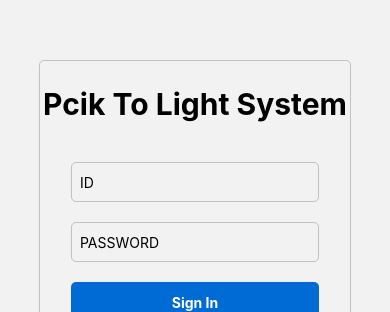
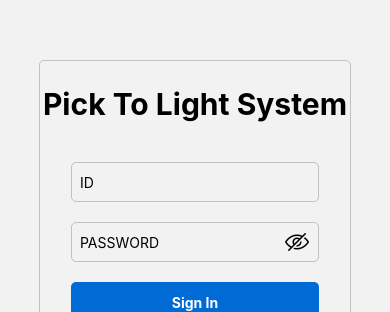
Before and after one commit to rijfe/PTLS, a React Native app: screen / in a window 390 px wide. Shown: the part 187-499 px from the top of the page. Built offline with nearby package versions, Linux system fonts and the light colour scheme.

Commit message:
Feat: 로그인시 비밀번호 숨기기 및 보기 기능, 주문서 modal 틀 잡기 - role에 따라 화면 구성 구현 필요

```diff
--- a/components/LoadinScreen.js
+++ b/components/LoadinScreen.js
@@ -18,7 +18,7 @@ function LoadingScreen() {
 
   const getItem = async () => {
     if (role === "MANAGER") {
-      await fetch("http://172.17.130.7:8080/user/manager/products", {
+      await fetch("http://10.20.72.30:8000/user/manager/products", {
         method: "GET",
         headers: {
           Authorization: "Bearer " + token,
@@ -33,6 +33,8 @@ function LoadingScreen() {
         .catch((err) => {
           console.log(err);
         });
+    } else {
+      setLoading(true);
     }
   };
 
--- a/components/OrderList.js
+++ b/components/OrderList.js
@@ -1,8 +1,17 @@
+import { useState } from "react";
 import { View, Text, StyleSheet, TouchableOpacity } from "react-native";
 
+import OrderModal from "./OrderModal";
+
 function OrderList({ name, product, amount, time }) {
+  const [visible, setVisible] = useState(false);
   return (
-    <TouchableOpacity style={styles.container}>
+    <TouchableOpacity
+      style={styles.container}
+      onPress={() => {
+        setVisible(!visible);
+      }}
+    >
       <View style={styles.nameBox}>
         <Text>{name}</Text>
       </View>
@@ -12,6 +21,7 @@ function OrderList({ name, product, amount, time }) {
       <View style={styles.timeAndamount}>
         <Text>{time}</Text>
       </View>
+      <OrderModal visible={visible} setVisible={setVisible} />
     </TouchableOpacity>
   );
 }
--- /dev/null
+++ b/components/OrderModal.js
@@ -0,0 +1,63 @@
+import { useState } from "react";
+import { View, Modal, Text, StyleSheet, TouchableOpacity, Alert } from "react-native";
+
+function OrderModal({ visible, setVisible }) {
+  const closeModal = () => {
+    setVisible(!visible);
+  };
+  return (
+    <Modal animationType="fade" visible={visible} transparent statusBarTranslucent>
+      <TouchableOpacity
+        style={styles.container}
+        onPress={() => {
+          closeModal();
+        }}
+      >
+        <View style={styles.modalBox}>
+          <View style={styles.closeBox}>
+            <TouchableOpacity
+              style={styles.closeBtn}
+              onPress={() => {
+                closeModal();
+              }}
+            >
+              <Text>X</Text>
+            </TouchableOpacity>
+          </View>
+        </View>
+      </TouchableOpacity>
+    </Modal>
+  );
+}
+
+export default OrderModal;
+
+const styles = StyleSheet.create({
+  container: {
+    flex: 1,
+    justifyContent: "center",
+    alignItems: "center",
+    backgroundColor: "rgba(0, 0, 0, 0.4)",
+  },
+  modalBox: {
+    width: "60%",
+    height: "30%",
+    backgroundColor: "white",
+    borderRadius: 8,
+    flexDirection: "column",
+  },
+  closeBox: {
+    width: "100%",
+    height: "8%",
+    display: "flex",
+    justifyContent: "center",
+    alignItems: "flex-end",
+  },
+  closeBtn: {
+    width: "10%",
+    height: "100%",
+    display: "flex",
+    justifyContent: "center",
+    alignItems: "center",
+  },
+});
--- a/page/CartPage.js
+++ b/page/CartPage.js
@@ -19,7 +19,7 @@ function CartPage() {
     sendOrder(order);
   };
   const sendOrder = async (order) => {
-    await fetch("http://172.17.130.7:8080/user/manager/order", {
+    await fetch("http://10.20.72.30:8000/user/manager/order", {
       method: "POST",
       headers: {
         "Content-Type": "application/json",
--- a/page/LoginPage.js
+++ b/page/LoginPage.js
@@ -1,5 +1,5 @@
 import { useState, createRef } from "react";
-import { View, StyleSheet, Text, TouchableOpacity, TextInput, Alert } from "react-native";
+import { View, StyleSheet, Text, TouchableOpacity, TextInput, Alert, Image } from "react-native";
 import { useRecoilState } from "recoil";
 import { setRole } from "../store/SetRole";
 import { setToken } from "../store/SetToken";
@@ -9,8 +9,11 @@ function LoginPage({ navigation }) {
   const [userPwd, setUserPwd] = useState("");
   const [idState, setIdState] = useState(true);
   const [pwdState, setPwdState] = useState(true);
+  const [visible, setVisible] = useState(true);
+
   const [type, setType] = useRecoilState(setRole);
   const [userToken, setUserToken] = useRecoilState(setToken);
+
   const pwdInputRef = createRef();
   const idInputRef = createRef();
   const btnRef = createRef();
@@ -33,7 +36,7 @@ function LoginPage({ navigation }) {
       pwdInputRef.current.clear();
       return;
     } else {
-      fetch("http://172.17.130.7:8080/user/login", {
+      fetch("http://10.20.72.30:8000/user/login", {
         method: "POST",
         headers: { "Content-Type": "application/json" },
         body: JSON.stringify({
@@ -45,11 +48,11 @@ function LoginPage({ navigation }) {
           reponse.json().then((re) => {
             setType(re.role);
             setUserToken(re.token);
-          });
             clear();
             setUserId("");
             setUserPwd("");
-          navigation.navigate("Main");
+            navigation.navigate("Main", { role: re.role });
+          });
         } else {
           Alert.alert("Something Problem.");
           return;
@@ -61,7 +64,7 @@ function LoginPage({ navigation }) {
   return (
     <View style={styles.container}>
       <View style={styles.box}>
-        <Text style={styles.title}>Pcik To Light System</Text>
+        <Text style={styles.title}>Pick To Light System</Text>
         <TextInput
           style={idState ? styles.input : [styles.input, { borderColor: "red" }]}
           id="Id"
@@ -73,8 +76,9 @@ function LoginPage({ navigation }) {
             setIdState(true);
           }}
         />
+        <View style={styles.pwdBox}>
           <TextInput
-          style={pwdState ? styles.input : [styles.input, { borderColor: "red" }]}
+            style={pwdState ? styles.pwdinput : [styles.pwdinput, { borderColor: "red" }]}
             id="Pwd"
             placeholder="  PASSWORD"
             ref={pwdInputRef}
@@ -83,7 +87,17 @@ function LoginPage({ navigation }) {
               setUserPwd(pwd);
               setPwdState(true);
             }}
+            secureTextEntry={visible}
           />
+          <TouchableOpacity
+            style={styles.eyeBtn}
+            onPress={() => {
+              setVisible(!visible);
+            }}
+          >
+            <Image source={visible ? require("../assets/hide.png") : require("../assets/show.png")} />
+          </TouchableOpacity>
+        </View>
         <TouchableOpacity
           style={styles.loginbtn}
           onPress={() => {
@@ -143,6 +157,13 @@ const styles = StyleSheet.create({
     borderRadius: 5,
     borderColor: "rgba(0,0,0,0.2)",
   },
+  pwdinput: {
+    width: "100%",
+    height: 40,
+    borderWidth: 1,
+    borderRadius: 5,
+    borderColor: "rgba(0,0,0,0.2)",
+  },
   loginbtn: {
     width: "80%",
     height: 40,
@@ -165,6 +186,16 @@ const styles = StyleSheet.create({
     flexDirection: "row",
     justifyContent: "flex-end",
   },
+  pwdBox: {
+    width: "80%",
+    height: 40,
+    marginBottom: 20,
+  },
+  eyeBtn: {
+    position: "absolute",
+    right: 10,
+    top: 8,
+  },
 });
 
 export const screenOptions = () => {
--- a/page/MainPage.js
+++ b/page/MainPage.js
@@ -25,7 +25,8 @@ function MainPage({ items }) {
 
 export default MainPage;
 
-export const mainHeaderOptions = ({ navigation }) => {
+export const mainHeaderOptions = ({ route, navigation }) => {
+  const { role } = route.params;
   return {
     title: "PTLS",
     headerBackVisible: false,
@@ -36,6 +37,7 @@ export const mainHeaderOptions = ({ navigation }) => {
     headerTitleAlign: "center",
     headerRight: () => (
       <HeaderButtons HeaderButtonComponent={CustomHeaderButton}>
+        {role === "MANAGER" ? (
           <Item
             title="logout"
             iconName={"ios-cart"}
@@ -43,6 +45,7 @@ export const mainHeaderOptions = ({ navigation }) => {
               navigation.navigate("Cart");
             }}
           />
+        ) : null}
         <Item
           title="logout"
           iconName={"ios-log-out"}
--- a/page/SignUpPage.js
+++ b/page/SignUpPage.js
@@ -1,5 +1,5 @@
 import { useState, createRef, useRef } from "react";
-import { View, Text, StyleSheet, TextInput, TouchableOpacity, Alert } from "react-native";
+import { View, Text, StyleSheet, TextInput, TouchableOpacity, Alert, Image } from "react-native";
 import { Picker } from "@react-native-picker/picker";
 
 function SignUpPage({ navigation }) {
@@ -10,6 +10,8 @@ function SignUpPage({ navigation }) {
   const [idState, setIdState] = useState(true);
   const [pwdState, setPwdState] = useState(true);
   const [pwdChekState, setPwdChekState] = useState(true);
+  const [visible, setVisible] = useState(true);
+
   const idRef = createRef();
   const pwdRef = createRef();
   const pwdChekRef = createRef();
@@ -40,7 +42,7 @@ function SignUpPage({ navigation }) {
       pwdChekRef.current.focus();
       return;
     } else {
-      fetch("http://172.17.130.7:8080/user/signup", {
+      fetch("http://10.20.72.30:8000/user/signup", {
         method: "POST",
         headers: { "Content-Type": "application/json" },
         body: JSON.stringify({
@@ -76,8 +78,9 @@ function SignUpPage({ navigation }) {
             setIdState(true);
           }}
         />
+        <View style={styles.pwdBox}>
           <TextInput
-          style={pwdState ? styles.input : [styles.input, { borderColor: "red" }]}
+            style={pwdState ? [styles.input, { width: "100%" }] : [styles.input, { borderColor: "red" }]}
             placeholder="  PASSWORD"
             ref={pwdRef}
             onSubmitEditing={() => pwdChekRef.current && pwdChekRef.current.focus()}
@@ -85,7 +88,17 @@ function SignUpPage({ navigation }) {
               setPwd(userPwd);
               setPwdState(true);
             }}
+            secureTextEntry={visible}
           />
+          <TouchableOpacity
+            style={styles.eyeBtn}
+            onPress={() => {
+              setVisible(!visible);
+            }}
+          >
+            <Image source={visible ? require("../assets/hide.png") : require("../assets/show.png")} />
+          </TouchableOpacity>
+        </View>
         <TextInput
           style={pwdChekState ? styles.input : [styles.input, { borderColor: "red" }]}
           placeholder="  PASSWORD CHECK"
@@ -95,6 +108,7 @@ function SignUpPage({ navigation }) {
             setPwdChek(userPwdChek);
             setPwdChekState(true);
           }}
+          secureTextEntry={visible}
         />
         <View style={styles.picker}>
           <Picker selectedValue={selected} ref={pickerRef} onValueChange={(itemValue, itemIndex) => setSelected(itemValue)}>
@@ -166,6 +180,16 @@ const styles = StyleSheet.create({
     borderRadius: 5,
     borderColor: "rgba(0,0,0,0.2)",
   },
+  pwdBox: {
+    width: "80%",
+    height: 40,
+    marginBottom: 20,
+  },
+  eyeBtn: {
+    position: "absolute",
+    right: 10,
+    top: 8,
+  },
 });
 export const headerOptions = () => {
   return {
```
Also changed, not shown: assets/hide.png (added), assets/show.png (added). Lines whose indentation alone changed are shown as unchanged.
